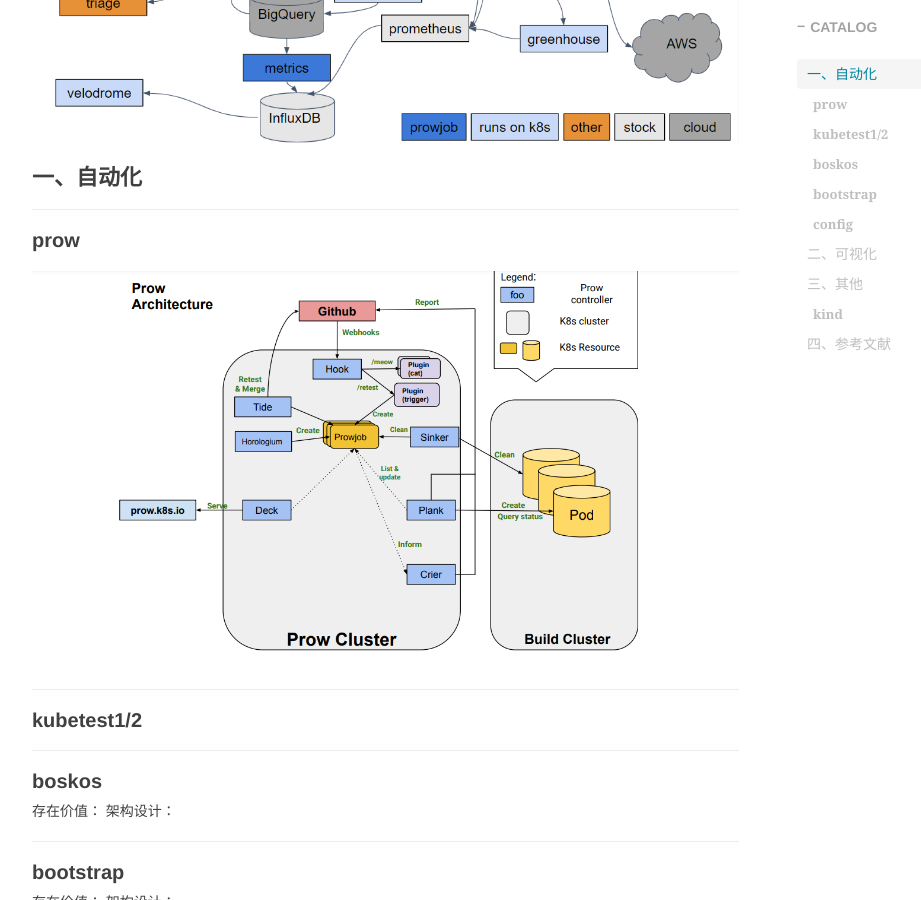
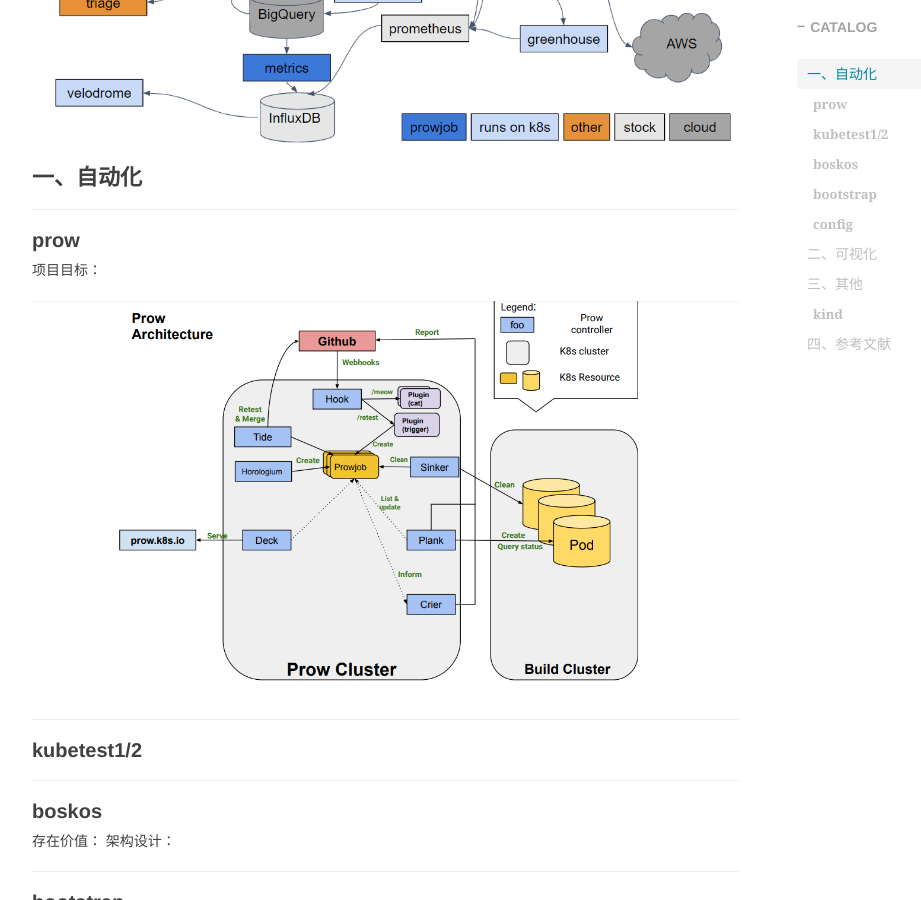
Before and after one commit to shihai1991/shihai1991.github.io, a Jekyll site: the page built from _posts/2023-06-12-kubernetes-test-sig组.md, in a window 1280 px wide and 900 px high, scrolled down 1001 px. Shown: the whole window, without its empty margins (233-1154 px from the left). Built offline with Jekyll 4.4.1, drawn with Linux system fonts in a browser that asks for light colours; nearby versions of some CDN libraries; comment, search, counter and statistics services are not loaded.

Commit message:
Update 2023-06-12-kubernetes-test-sig组.md

```diff
--- a/_posts/2023-06-12-kubernetes-test-sig组.md
+++ b/_posts/2023-06-12-kubernetes-test-sig组.md
@@ -17,6 +17,7 @@
 
 # 一、自动化
 ## prow
+项目目标：
 ![]({{site.baseurl}}/img/2023/Q2/20230612-prow-architecture.png)
 
 ## kubetest1/2
```
